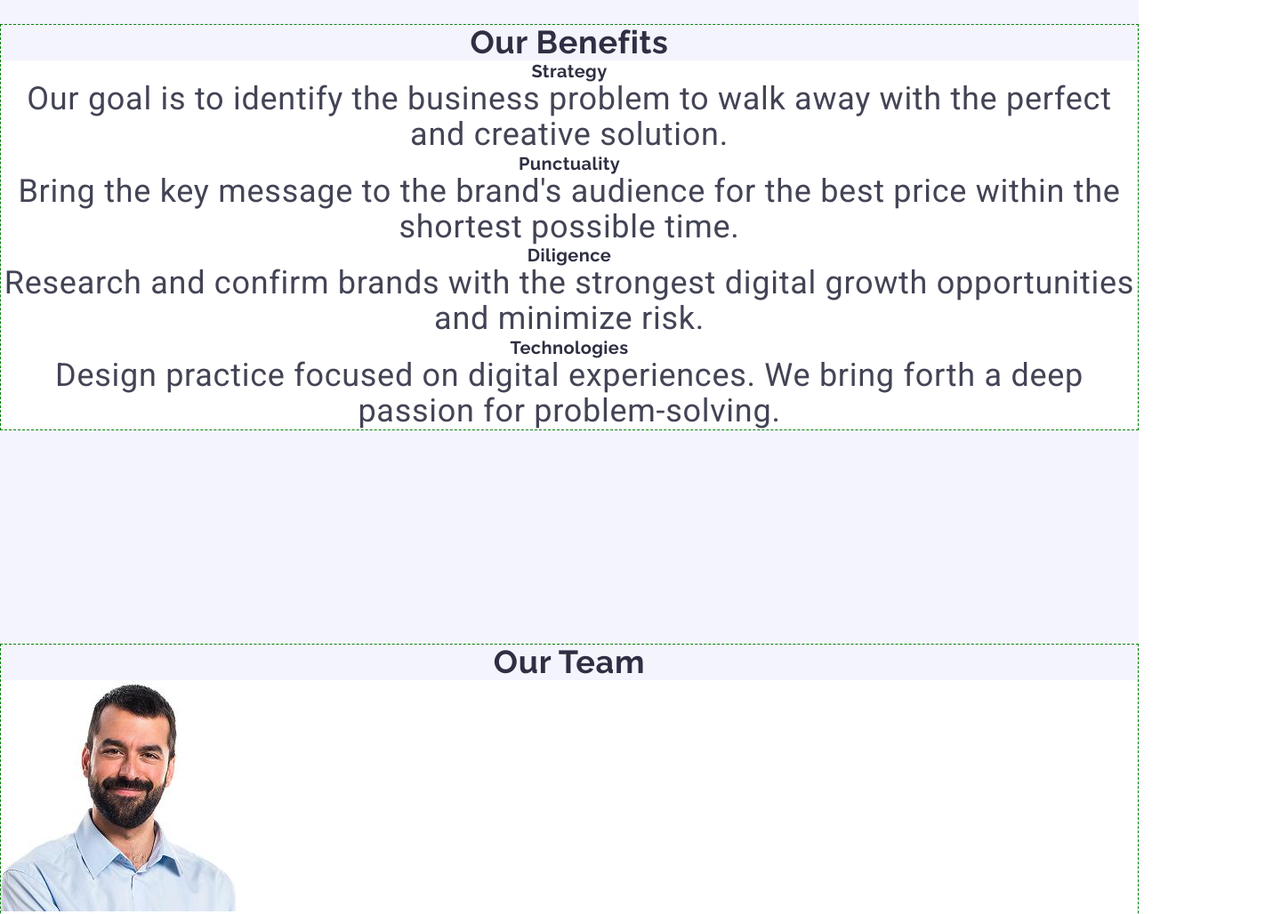
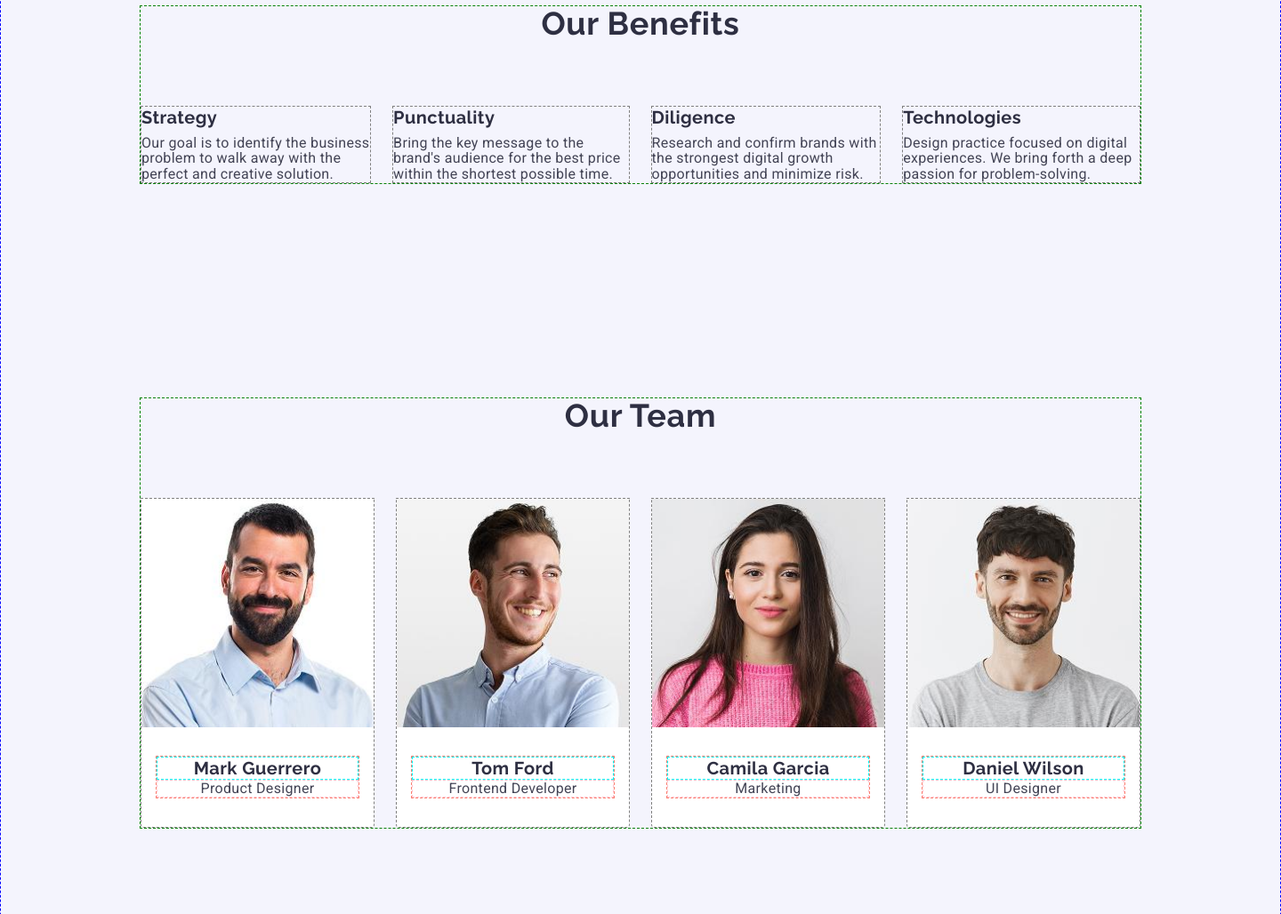
Before and after one commit to andreigubsky/goit-markup-hw-03, a plain HTML site: page index.html in a window 1280 px wide. Shown: the part 769-1797 px from the top of the page at 89% size, 1440 px wide, since content can reach past the window. Drawn offline with nearby package versions, Linux system fonts and the light colour scheme.

Commit message:
Add styles for all sections

```diff
--- a/css/style.css
+++ b/css/style.css
@@ -28,6 +28,9 @@ body {
     line-height: 1.5;
     color: #434455;
     background-color: #fff;
+    border: 1px dashed blue;
+    width: 1440px;
+    margin: 0 auto;
 
 }
 h1, h2, h3, h4, h5, h6{
@@ -55,20 +58,16 @@ img {
     max-width: 100%;
 }
 .thumb img {
-
-
     object-fit: cover;
 }
 /**/
 
 .container {
-    max-width: 1440px;
+    max-width: 1158px;
     padding-left: 0;
     padding-right: 0;
     margin-left: auto;
     margin-right: auto;
-
-    /**/
     border: 1px dashed green;
     }
 
@@ -76,10 +75,11 @@ img {
 /* У хедера є нижня рамка, необхідно сильно наблизити макет, щоб побачити її. */
 .page-header .container {
     border-bottom: 1px solid #E7E9FC;
-    display:flex;
+    display: flex;
+    justify-content: space-between;
+    align-items: center;
     padding: 24px 0;
 }
-
 .logo {
     font-family: 'Raleway', sans-serif;
     font-size: 18px;
@@ -88,29 +88,26 @@ img {
     letter-spacing: 0.03em;
     text-transform: uppercase;
     color: #4d5ae5;
-    border: 1px dashed violet;
-    margin-left: 156px;
+    border: 1px dashed red;
 }
 .logo span {
     color:#2e2f42;
+
 }
-
 .top-menu {
     font-weight: 500;
     letter-spacing: 0.02em;
     display: flex;
-    /*
+    width: 261px;
     justify-content: space-between;
-    justify-items: center;
-    */
+
     gap: 40px;
     margin-left: 76px;
 }
 .top-menu .top-menu-item{
     color:#2E2F42;
+    border: 1px dashed red;
     display: block;
-    padding: 0 10px;
-    border: 1px dashed red;
 }
 
 .top-menu a:hover, .top-menu a:focus {
@@ -124,8 +121,8 @@ img {
 }
 .menu-contacts .contacts-item {
     letter-spacing: 0.02em;
+    border: 1px dashed red;
     display: flex;
-    border: 1px dashed blue;
 
 }
 .menu-contacts a:hover, .menu-contacts a:focus {
@@ -142,6 +139,8 @@ Section main-page
     letter-spacing: 0.02em;
     padding-top: 120px;
     padding-bottom: 120px;
+    padding-left: 156px;
+    padding-right: 156px;
     margin: 0;
 
 }
@@ -160,6 +159,7 @@ main .section:first-child {
     color: #fff;
     width: 496px;
     margin: 0 auto;
+    border: 1px dashed white;
 
 }
 .section .main-button {
@@ -182,6 +182,16 @@ main .section:first-child {
 Main ->
 Section our-benefits
 */
+.benefits-list{
+    display: flex;
+    justify-content: space-between;
+    gap: 24px;
+    margin-top: 72px;
+}
+.benefits-list li{
+border: 1px dashed grey;
+
+}
 .section .section-header {
     font-size: 36px;
     font-weight: 500;
@@ -192,16 +202,20 @@ Section our-benefits
     color:#2E2F42;
 }
 
-.section .our-benefits-header {
+.benefits-list .our-benefits-header {
     font-size: 20px;
     font-weight: 500;
     line-height: 1.2;
     letter-spacing: 0.02em;
+    text-align: left;
     color:#2E2F42;
 }
-.section .our-benefits-paragraph{
+.benefits-list .our-benefits-paragraph{
     color:#434455;
     letter-spacing: 0.02em;
+    font-size: 16px;
+    text-align: left;
+    margin-top: 8px;
 }
 
 /*
@@ -220,10 +234,24 @@ Section our-team
     text-align: center;
     text-transform: capitalize;
     color:#2E2F42;
+    /**/
+
+}
+.team-list {
+    display: flex;
+    gap: 24px;
+    margin-top: 72px;
 }
 
-.section li{
+.our-team-member{
     background-color: #fff;
+    border-bottom-left-radius: 4px;
+    border-bottom-right-radius: 4px;
+    border: 1px dashed grey;
+}
+.our-team-member .thumb{
+    margin: 32px 16px;
+    border: 1px dashed salmon;
 }
 
 .section .our-team-header{
@@ -234,11 +262,13 @@ Section our-team
     text-transform: capitalize;
     letter-spacing: 0.02em;
     color:#2E2F42;
+    border: 1px dashed cyan;
 }
 .section .our-team-paragraph{
     color:#434455;
     font-size: 16px;
     letter-spacing: 0.02em;
+    border: 1px dashed pink;
 }
 
 /*
@@ -252,10 +282,10 @@ Section our-portfolio
     line-height: 1.11;
 
 }
-/*.our-portfolio .our-porfolio-item{
-    border-bottom: 1px solid grey;
+.our-porfolio-item{
+    border: 1px dashed grey;
 }
-*/
+
 .section .section-header {
     font-size: 36px;
     font-weight: 500;
@@ -265,6 +295,13 @@ Section our-portfolio
     text-transform: capitalize;
     color:#2E2F42;
 }
+.portfolio-list{
+    display: flex;
+    flex-wrap: wrap;
+    gap: 24px;
+    margin-top: 72px;
+}
+
 .section .our-porfolio-item-header{
     font-size: 20px;
     font-weight: 500;
@@ -304,3 +341,7 @@ Section our-portfolio
 .page-footer .footer-paragraph {
     letter-spacing: 0.02em;
 }
+/*
+* {
+    border: none !important;
+}*/
--- a/index.html
+++ b/index.html
@@ -62,7 +62,7 @@
       <section class="section">
         <div class="container">
           <h2 class="section-header">Our benefits</h2>
-          <ul>
+          <ul class="benefits-list">
             <li>
               <h3 class="our-benefits-header">Strategy</h3>
               <p class="our-benefits-paragraph">
@@ -97,50 +97,50 @@
       <section class="section">
         <div class="container">
           <h2 class="section-header">Our Team</h2>
-          <ul>
+          <ul class="team-list">
             <li class="our-team-member">
-              <div class="thumb">
               <img
                 src="./images/markguerrero.jpg"
                 alt="Mark Guerrero Product Designer Photo"
                 width="264"
               />
-              </div>
+              <div class="thumb">
                 <h3 class="our-team-header">Mark Guerrero</h3>
                 <p class="our-team-paragraph">Product Designer</p>
+              </div>
             </li>
             <li class="our-team-member">
-              <div class="thumb">
               <img
                 src="./images/tomford.jpg"
                 alt="Tom Ford Frontend Developer Photo"
                 width="264"
               />
-              </div>
+              <div class="thumb">
                 <h3 class="our-team-header">Tom Ford</h3>
                 <p class="our-team-paragraph">Frontend Developer</p>
+              </div>
             </li>
             <li class="our-team-member">
-              <div class="thumb">
               <img
                 src="./images/camilagarcia.jpg"
                 alt="Camila Garcia Marketing Photo"
                 width="264"
               />
-              </div>
+              <div class="thumb">
                 <h3 class="our-team-header">Camila Garcia</h3>
                 <p class="our-team-paragraph">Marketing</p>
+              </div>
             </li>
             <li class="our-team-member">
-              <div class="thumb">
               <img
                 src="./images/danielwilson.jpg"
                 alt="Daniel Wilson UI Designer Photo"
                 width="264"
               />
-              </div>
+              <div class="thumb">
                 <h3 class="our-team-header">Daniel Wilson</h3>
                 <p class="our-team-paragraph">UI Designer</p>
+              </div>
             </li>
           </ul>
         </div>
@@ -148,72 +148,72 @@
       <section class="section">
         <div class="container">
           <h2 class="section-header">Our Portfolio</h2>
-          <ul>
+          <ul class="portfolio-list">
             <li class="our-porfolio-item">
-              <div class="thumb">
               <img
                 src="./images/bankingapp.jpg"
                 alt="Banking App Photo"
                 width="360"
               />
-              </div>
+              <div class="thumb">
                 <h3 class="our-porfolio-item-header">Banking App</h3>
                 <p class="our-porfolio-item-paragraph">App</p>
+              </div>
             </li>
             <li class="our-porfolio-item">
-              <div class="thumb">
               <img
                 src="./images/cashlesspayment.jpg"
                 alt="Cashless Payment Photo"
                 width="360"
               />
-              </div>
+              <div class="thumb">
                 <h3 class="our-porfolio-item-header">Cashless Payment</h3>
                 <p class="our-porfolio-item-paragraph">Marketing</p>
+              </div>
             </li>
             <li class="our-porfolio-item">
-              <div class="thumb">
               <img
                 src="./images/meditationapp.jpg"
                 alt="Meditation App Photo"
                 width="360"
               />
-              </div>
+              <div class="thumb">
                 <h3 class="our-porfolio-item-header">Meditation App</h3>
                 <p class="our-porfolio-item-paragraph">App</p>
+              </div>
             </li>
             <li class="our-porfolio-item">
-              <div class="thumb">
               <img
                 src="./images/taxiservice.jpg"
                 alt="Tom Ford Frontend Developer Photo"
                 width="360"
               />
-              </div>
+              <div class="thumb">
                 <h3 class="our-porfolio-item-header">Taxi Service</h3>
                 <p class="our-porfolio-item-paragraph">Marketing</p>
+              </div>
             </li>
             <li class="our-porfolio-item">
-              <div class="thumb">
               <img
                 src="./images/screenillustrations.jpg"
                 alt="Screen Illustrations Photo"
                 width="360"
               />
-              </div>
+              <div class="thumb">
                 <h3 class="our-porfolio-item-header">Screen Illustrations</h3>
                 <p class="our-porfolio-item-paragraph">Design</p>
+              </div>
             </li>
             <li class="our-porfolio-item">
-              <div class="thumb">
               <img
                 src="./images/onlinecourses.jpg"
                 alt="Online Courses Photo"
                 width="360"
               />
-              </div>
+              <div class="thumb">
                 <h3 class="our-porfolio-item-header">Online Courses</h3>
                 <p class="our-porfolio-item-paragraph">Marketing</p>
+              </div>
             </li>
           </ul>
         </div>
```
Lines whose indentation alone changed are shown as unchanged.
